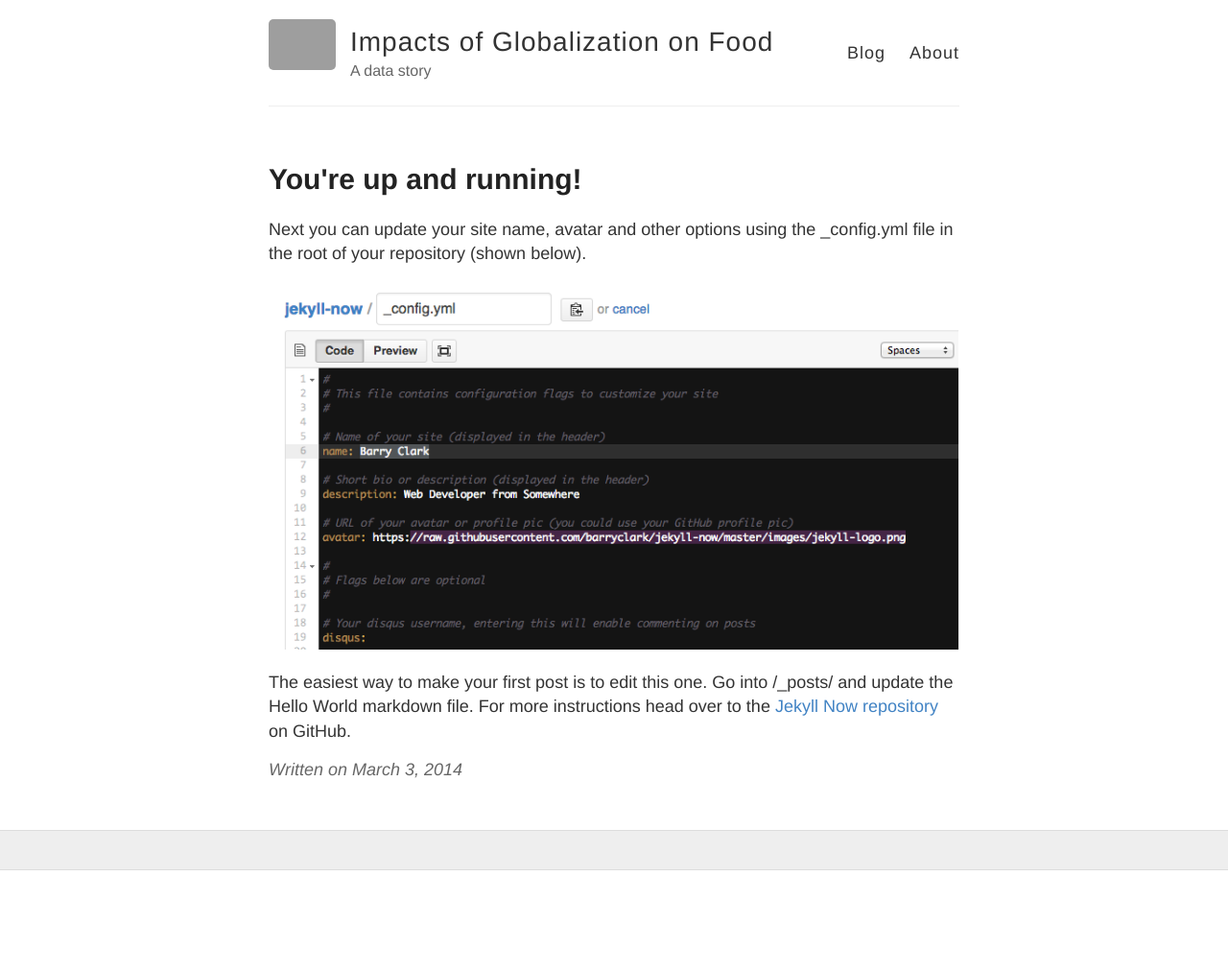
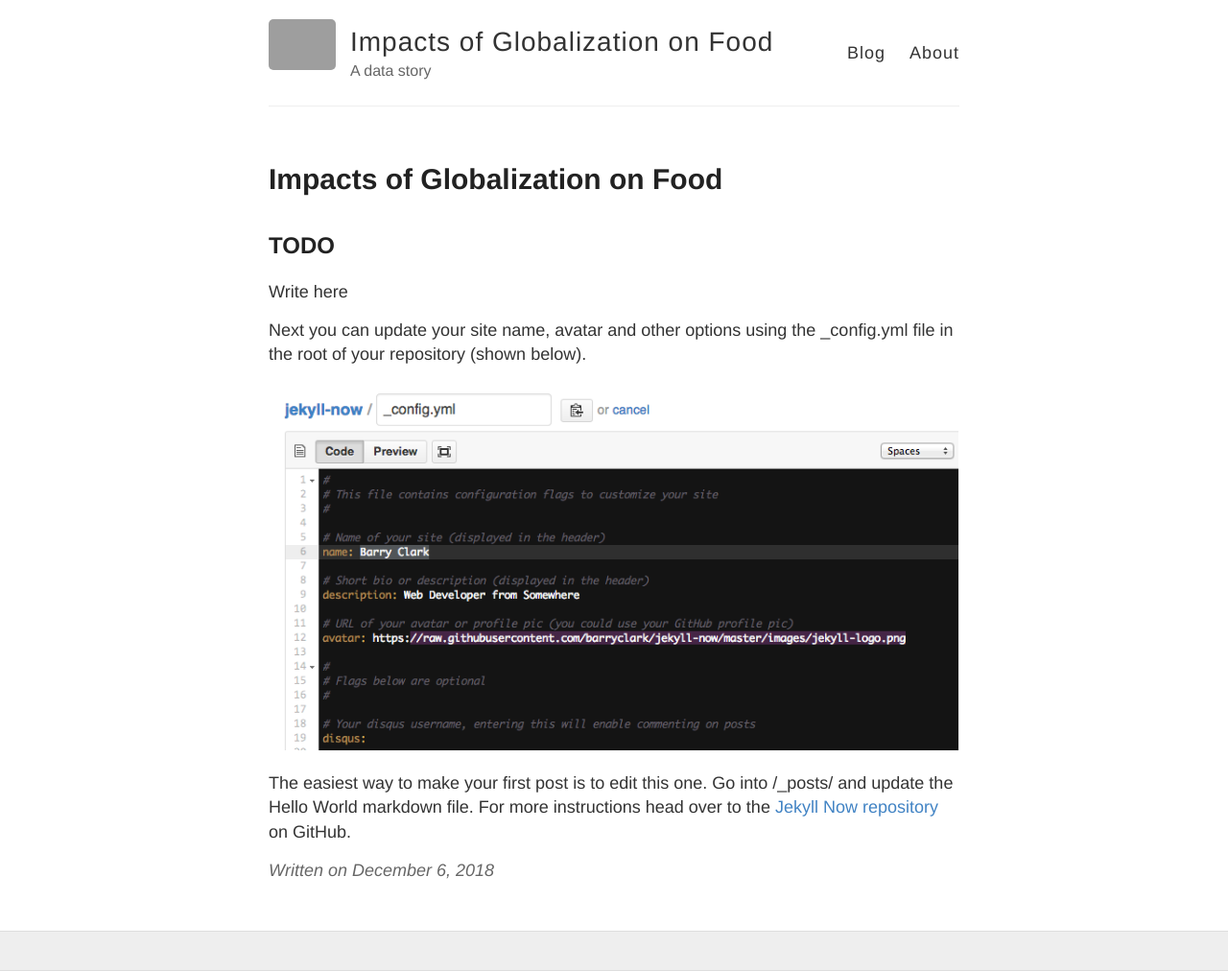
Before and after one commit to AdamanTeam/AdamanTeam.github.io, a Jekyll site: the page built from _posts/2018-12-6-Data-Story.md, in a window 1280 px wide. Shown: the whole page at 96% size. Built offline with Jekyll 4.4.1, drawn with Linux system fonts in a browser that asks for light colours; before the commit the page ends 907 px from its top, so only the background shows below that; grey boxes are pictures that could not be loaded.

Commit message:
update post

```diff
--- a/_posts/2014-3-3-Hello-World.md
+++ b/_posts/2018-12-6-Data-Story.md
@@ -1,7 +1,10 @@
 ---
 layout: post
-title: You're up and running!
+title: Impacts of Globalization on Food
 ---
+
+## TODO
+Write here
 
 Next you can update your site name, avatar and other options using the _config.yml file in the root of your repository (shown below).
 
```
